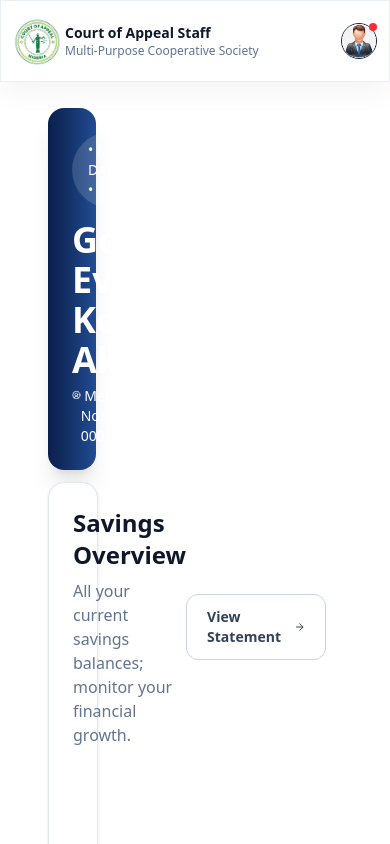
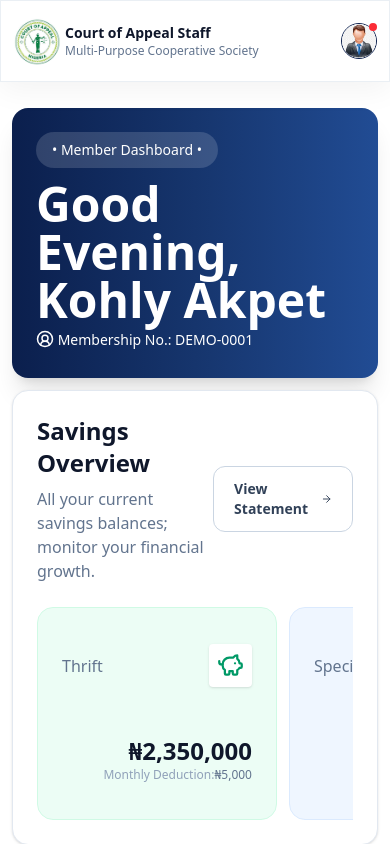
Before and after one commit to koakpet/coampcs-portal, a Next.js app: page /dashboard in a window 390 px wide. Shown: the top 844 px of the page. Built offline with nearby package versions, Linux system fonts and the light colour scheme.

Commit message:
started work on the members dashboard

```diff
--- a/src/app/dashboard/page.jsx
+++ b/src/app/dashboard/page.jsx
@@ -9,7 +9,7 @@ export default function DashboardPage() {
   return (
     <>
       <Topbar />
-      <div className="pt-27 px-12 flex gap-3">
+      <div className="pt-27 px-3 md:px-12 md:flex gap-3">
         <div className="flex-1 flex flex-col gap-3 min-w-0">
           <WelcomeCard />
           <SavingsOverview />
--- a/src/components/dashboard/WelcomeCard.jsx
+++ b/src/components/dashboard/WelcomeCard.jsx
@@ -27,7 +27,9 @@ export default function WelcomeCard() {
         <div className="inline-flex px-4 py-2 rounded-full  bg-white/15 text-sm font-medium">
           • Member Dashboard •
         </div>
-        <div className="font-bold text-4xl pt-3">{greeting}, Kohly Akpet</div>
+        <div className="font-bold text-5xl md:text-4xl pt-3">
+          {greeting}, Kohly Akpet
+        </div>
         <p className="inline-flex pt-1.5 text-sm">
           <UserCircle2 size={18} /> &nbsp;Membership No.: DEMO-0001
         </p>
--- a/src/components/login/LoginForm.jsx
+++ b/src/components/login/LoginForm.jsx
@@ -11,12 +11,16 @@ export default function LoginForm() {
   return (
     <>
       {close && (
-        <section
-          onClick={() => setClose(false)}
-          className="fixed insert-0 h-screen w-screen"
-        >
+        <section className="fixed insert-0 h-screen w-screen">
           <div className="absolute top-1/2 left-1/2 -translate-x-1/2 -translate-y-1/2">
             <div className="rounded-3xl border border-slate-200 bg-white p-8 shadow-xl">
+              <button
+                onClick={() => setClose(false)}
+                className="absolute top-3 right-6 text-[#0B1F4D]"
+              >
+                <X size={15} />
+              </button>
+
               <h1 className="py-9 text-3xl font-bold text-slate-900 text-center">
                 Member Login
               </h1>
```
Also changed, not shown: src/components/dashboard/StatCard.jsx (deleted), src/components/layout/Sidebar.jsx (renamed from src/components/dashboard/Sidebar.jsx), src/components/layout/StatCard.jsx (added).
